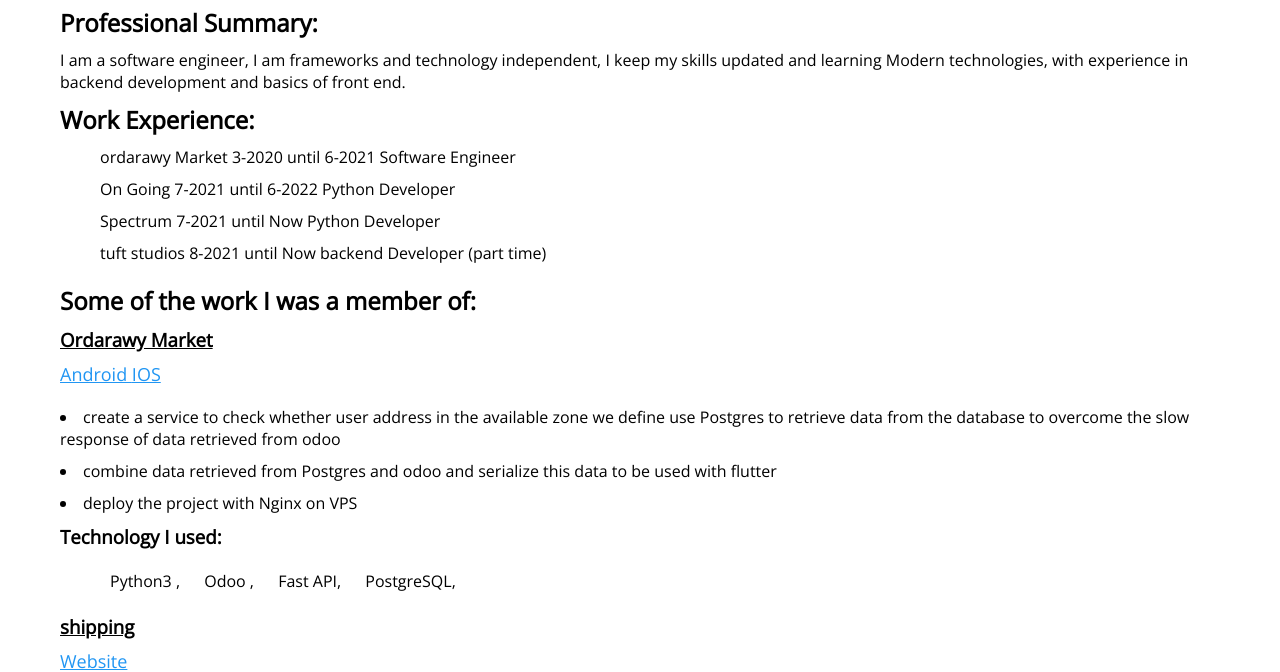
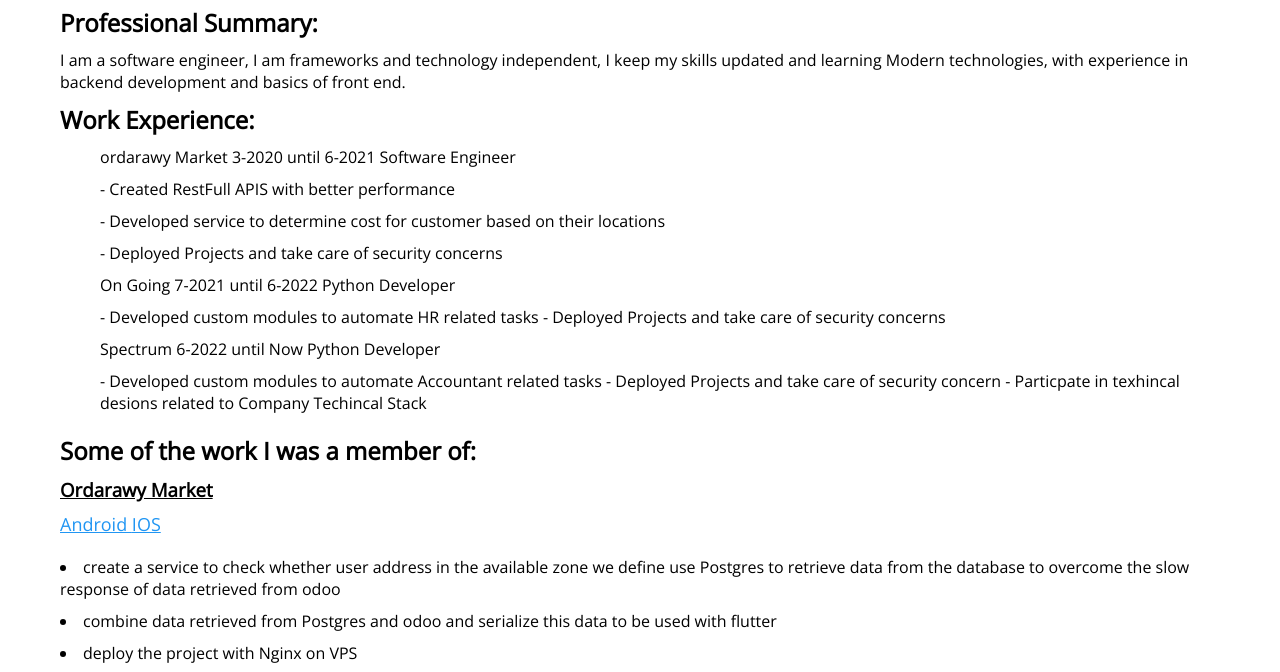
Before and after one commit to himarajab/portfolio-website-master_mine, a Django app: template templates/Ibrahim Mohamed.html in a window 1280 px wide. Shown: the part 229-901 px from the top of the page. Run offline with Django 3.2, Linux system fonts and the light colour scheme; the template is opened without the code that fills it, so the values that code supplies are empty.

Commit message:
update description

```diff
--- a/templates/Ibrahim Mohamed.html
+++ b/templates/Ibrahim Mohamed.html
@@ -118,19 +118,31 @@
 
       <div>
         <ul class="list">
-          <li>
+          <p >
             ordarawy Market 3-2020 until 6-2021  Software Engineer
+          </p>
+          <li >
+            - Created RestFull APIS with better performance
           </li>
-          <li>
+          <li >
+            - Developed service to determine cost for customer based on their locations
+          </li>
+          <li >
+            - Deployed Projects and take care of security concerns
+          </li>
+          <p>
             On Going 7-2021 until 6-2022  Python Developer
+          </p>
+          <li >
+            - Developed custom modules to automate HR related tasks
+            - Deployed Projects and take care of security concerns
           </li>
-          <li>
-            Spectrum 7-2021 until Now  Python Developer
-          </li>
-          <li>
-            tuft studios 8-2021 until Now  backend Developer (part time)
-          </li>
-
+          <p>
+            Spectrum 6-2022 until Now  Python Developer
+          </p>
+          - Developed custom modules to automate Accountant related tasks
+          - Deployed Projects and take care of security concern
+          - Particpate in texhincal desions related to Company Techincal Stack
         </ul>
       </div>
 
```
Also changed, not shown: db.sqlite3, 1 other file.
